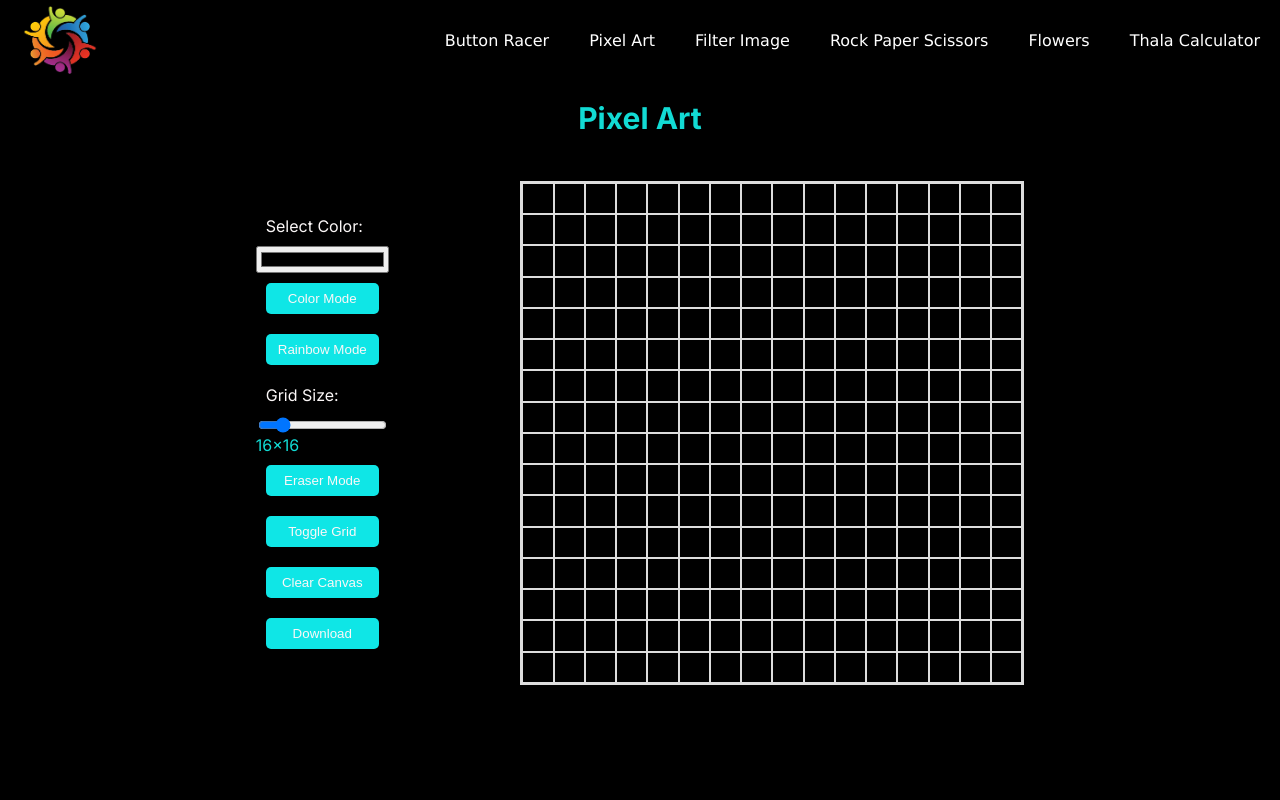
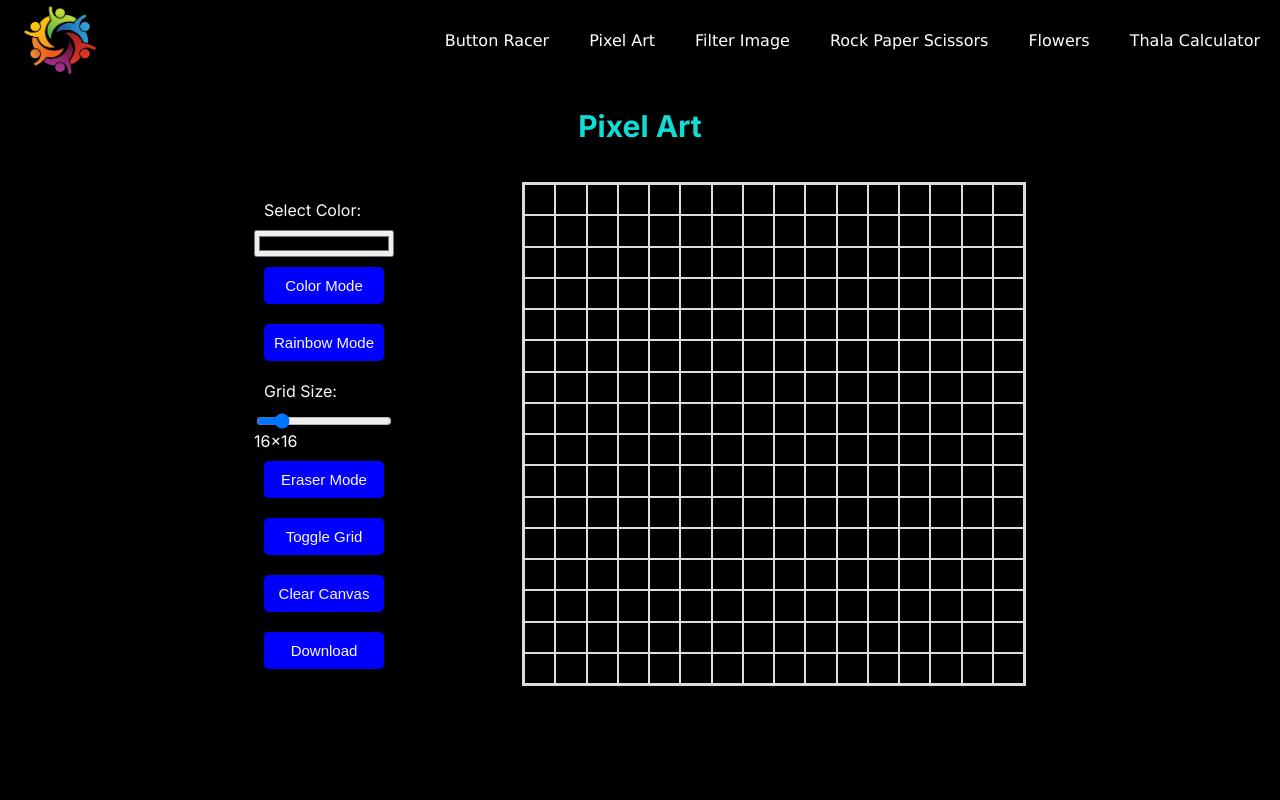
Before and after one commit to GDSC-NMIMS-MPSTME-Mumbai/project-mirage, a Flask app: page /pixel-art in a window 1280 px wide. Run offline with Flask 3, Linux system fonts and the light colour scheme.

Commit message:
btn-color changes and impove design

```diff
--- a/static/styles/pixel-art.css
+++ b/static/styles/pixel-art.css
@@ -5,7 +5,8 @@ body {
 	flex-direction: column;
 	align-items: center;
 	justify-content: flex-start;
-	min-height: 100vh;
+	max-width: 1900px;
+	min-height: auto;
 	background: #000;
 }
 
@@ -13,7 +14,7 @@ main {
 	display: flex;
 	flex-direction: column;
 	align-items: flex-start;
-	width: 90%;
+	width: 100%;
 	max-width: 900px;
 }
 
@@ -35,7 +36,9 @@ h1 {
 }
 
 button {
-	background-color: #0fe6e6;
+	background-color: #0000ff;
+	padding: 10px;
+	font-size: 15px;
 }
 
 label {
@@ -126,7 +129,7 @@ nav ul li a {
 }
 
 nav ul li a:hover {
-	color: #3498db;
+	color: #0000ff;
 }
 
 #drawingBoard {
--- a/templates/pixel-art.html
+++ b/templates/pixel-art.html
@@ -23,7 +23,7 @@
   </head>
   <body>
     {% include "_navbar.html" %}
-    <h2 class="title colortext">Pixel Art</h2>
+    <h1 class="title colortext">Pixel Art</h1>
     <main>
       <div class="colorwrapper colortext">
         <div class="color-picker">
@@ -43,7 +43,7 @@
             max="50"
             value="16"
           />
-          <span id="gridSizeDisplay">16x16</span>
+          <span id="gridSizeDisplay" style="color: white;">16x16</span>
           <!-- This will display the current grid size -->
           <button class="colorpickerbutton" id="eraserBtn">Eraser Mode</button>
           <button class="colorpickerbutton" id="toggleGridBtn">
```
